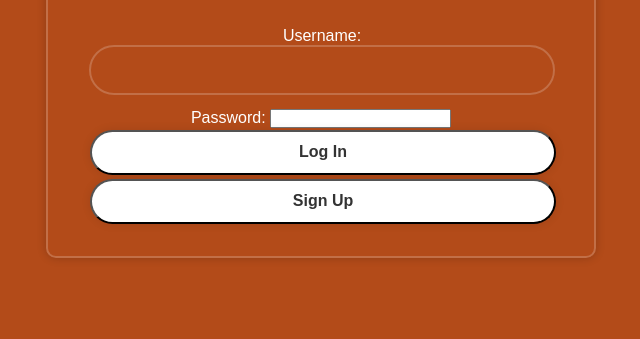
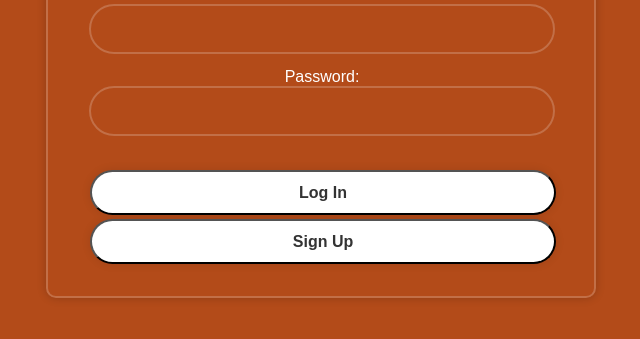
Before and after one commit to FireAstrox/CS372, a website: page public/index.html in a window 1280 px wide. Shown: the part 311-650 px from the top of the page, without its empty margins (319-959 px from the left). Drawn offline with Linux system fonts and the light colour scheme.

Commit message:
Update index.html
fix display

```diff
--- a/public/index.html
+++ b/public/index.html
@@ -21,7 +21,7 @@
     </div>
 
     <div class="form__message form__message--error"> </div>
-    <div class ="Pass">
+    <div class ="userID">
       <label for "password">Password:</label>
       <input type="password" id="password" name="password" class="input-field password-input" required><br>
     </div>
```
